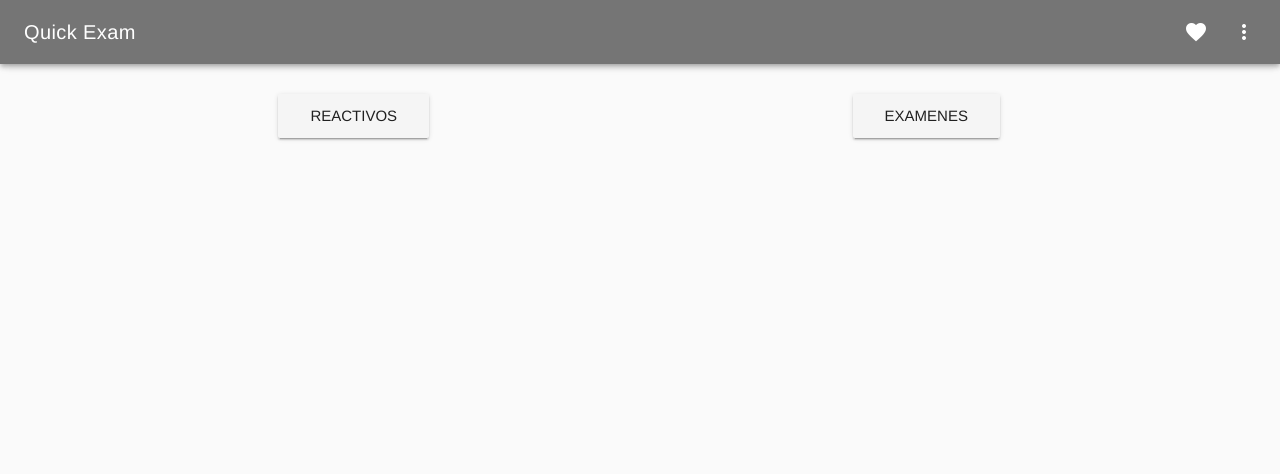
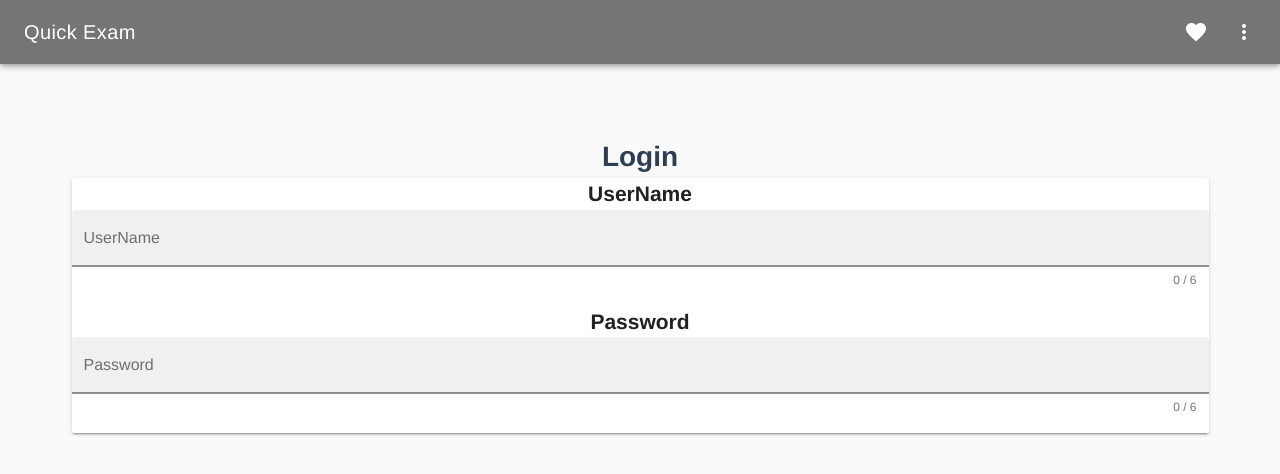
Before and after one commit to MarceloFlores95/QuickExam, a Vue app in the folder frontend/: page /#/login in a window 1280 px wide. Shown: the top 474 px of the page. Built offline with nearby package versions, Linux system fonts and the light colour scheme.

Commit message:
Pantalla de login no terminada

```diff
--- a/frontend/package.json
+++ b/frontend/package.json
@@ -11,10 +11,12 @@
     "build": "node build/build.js"
   },
   "dependencies": {
+    "es6-promise": "^4.2.5",
     "material-design-icons": "^3.0.1",
     "vue": "^2.5.2",
     "vue-router": "^3.0.1",
-    "vuetify": "^1.3.5"
+    "vuetify": "^1.3.5",
+    "vuex": "^3.0.1"
   },
   "devDependencies": {
     "autoprefixer": "^7.1.2",
--- a/frontend/src/App.vue
+++ b/frontend/src/App.vue
@@ -18,14 +18,6 @@
     </v-toolbar>
     <v-container grid-list-md text-xs-center>
         <v-layout row wrap>
-
-        <v-flex xs6>
-            <v-btn large >Reactivos</v-btn>
-        </v-flex>
-
-        <v-flex xs6>
-            <v-btn large>Examenes</v-btn>
-        </v-flex>
 
         </v-layout>
     </v-container>
--- /dev/null
+++ b/frontend/src/components/Login.vue
@@ -0,0 +1,70 @@
+<template>
+<v-container grid-list-md text-xs-center>
+  <div class="Login">
+    <h1>Login</h1>
+    <v-card>
+        <h2>UserName</h2>
+        <v-text-field
+        v-model="password"
+        box
+        color="deep-purple"
+        counter="6"
+        label="UserName"
+        style="min-height: 96px"
+        type="password"
+      ></v-text-field>
+      <h2>Password</h2>
+      <v-text-field
+        v-model="password"
+        box
+        color="deep-purple"
+        counter="6"
+        label="Password"
+        style="min-height: 96px"
+        type="password"
+      ></v-text-field>
+    </v-card>
+  </div>
+  </v-container>
+</template>
+
+<script>
+/*
+    <v-text-field
+        v-model="password"
+        :rules="[rules.password, rules.length(6)]"
+        box
+        color="deep-purple"
+        counter="6"
+        label="Password"
+        style="min-height: 96px"
+        type="password"
+      ></v-text-field>
+*/
+export default {
+  name: 'UserLogin',
+  data () {
+    return {
+      message: 'UserLogin',
+      agreement: false,
+      bio: 'Far far away, behind the word mountains, far from the countries Vokalia and Consonantia, there live the blind texts',
+      dialog: false,
+      email: undefined,
+      form: false,
+      isLoading: false,
+      password: undefined,
+      phone: undefined,
+      rules: {
+        email: v => (v || '').match(/@/) || 'Please enter a valid email',
+        length: len => v => (v || '').length >= len || `Invalid character length, required ${len}`,
+        password: v => (v || '').match(/^(?=.*[a-z])(?=.*[A-Z])(?=.*\d)(?=.*(_|[^\w])).+$/) ||
+          'Password must contain an upper case letter, a numeric character, and a special character',
+        required: v => !!v || 'This field is required'
+      }
+    }
+  },
+  components: {
+
+  }
+}
+</script>
--- a/frontend/src/components/Reactivos.vue
+++ b/frontend/src/components/Reactivos.vue
@@ -3,6 +3,14 @@
 
  <v-container grid-list-md text-xs-center>
     <v-layout row wrap>
+
+        <v-flex xs6>
+            <v-btn large >Reactivos</v-btn>
+        </v-flex>
+
+        <v-flex xs6>
+            <v-btn large>Examenes</v-btn>
+        </v-flex>
 
       <v-flex xs2>
         <v-card>
@@ -125,7 +133,7 @@
             <v-btn flat icon>
                 <v-icon >edit</v-icon>
             </v-btn>
-            <v-btn flat icon>
+            <v-btn flat icon v-on:click="prueba()">
                 <v-icon >delete</v-icon>
             </v-btn>
         </v-card>
@@ -144,6 +152,12 @@
     Materias: ['Quimica', 'Español', 'Historia', 'Inglés'],
     Temas: ['Hentai', 'Grammar', 'Historia Mundial'],
     Reactivos: ['Que pedo morra?']
-  })
+  }),
+  methods: {
+    prueba: function () {
+      this.$store.commit('increment')
+      console.log(this.$store.state.count)
+    }
+  }
 }
 </script>
--- a/frontend/src/main.js
+++ b/frontend/src/main.js
@@ -1,18 +1,22 @@
 // The Vue build version to load with the `import` command
 // (runtime-only or standalone) has been set in webpack.base.conf with an alias.
 import Vue from 'vue'
+import Vuex from 'vuex'
 import App from './App'
 import router from './router'
+import { store } from './store'
 import Vuetify from 'vuetify'
 import 'vuetify/dist/vuetify.min.css' // Ensure you are using css-loader
 Vue.use(Vuetify)
+Vue.use(Vuex)
 
-Vue.config.productionTip = false
+Vue.config.productionTip = true
 
 /* eslint-disable no-new */
 new Vue({
   el: '#app',
   router,
+  store,
   components: { App },
   template: '<App/>'
 })
--- a/frontend/src/router/index.js
+++ b/frontend/src/router/index.js
@@ -2,6 +2,7 @@
 import Router from 'vue-router'
 import HelloWorld from '@/components/HelloWorld'
 import Reactivos from '@/components/Reactivos'
+import Login from '@/components/Login'
 
 Vue.use(Router)
 
@@ -16,6 +17,11 @@
       path: '/',
       name: 'Reactivos',
       component: Reactivos
+    },
+    {
+      path: '/login',
+      name: 'Login',
+      component: Login
     }
   ]
 })
--- /dev/null
+++ b/frontend/src/store.js
@@ -0,0 +1,15 @@
+import Vue from 'vue'
+import Vuex from 'vuex'
+
+Vue.use(Vuex)
+
+export const store = new Vuex.Store({
+  state: {
+    count: 0
+  },
+  mutations: {
+    increment (state) {
+      state.count++
+    }
+  }
+})
```
Also changed, not shown: 1 other file (tests, documents, lock files or other folders).
